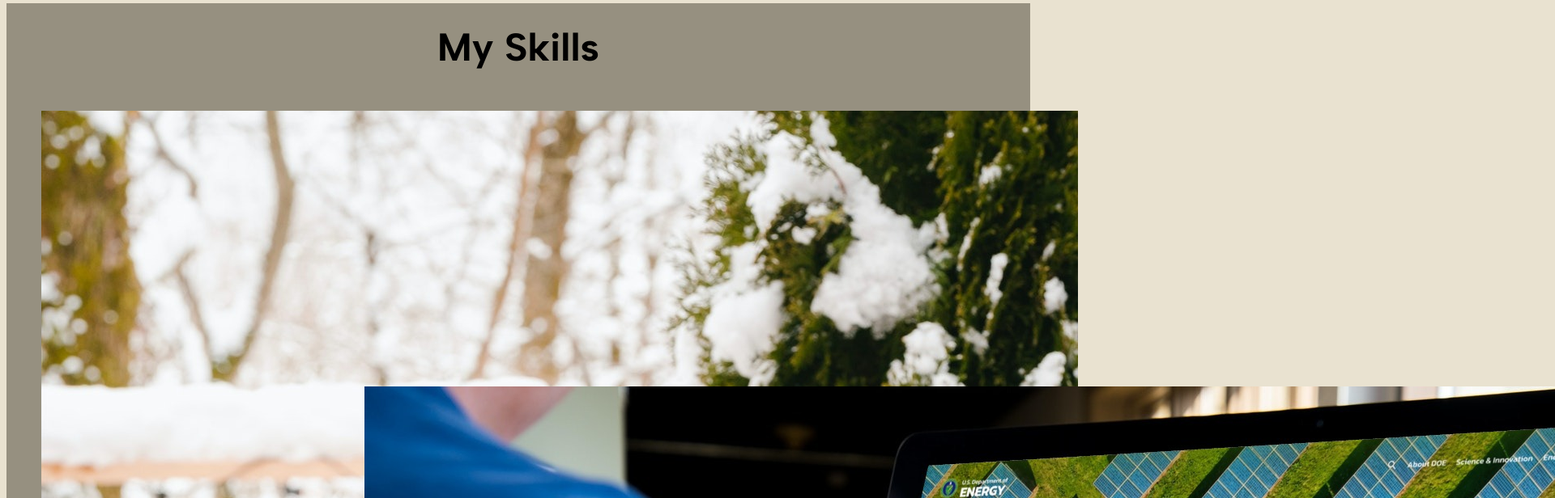
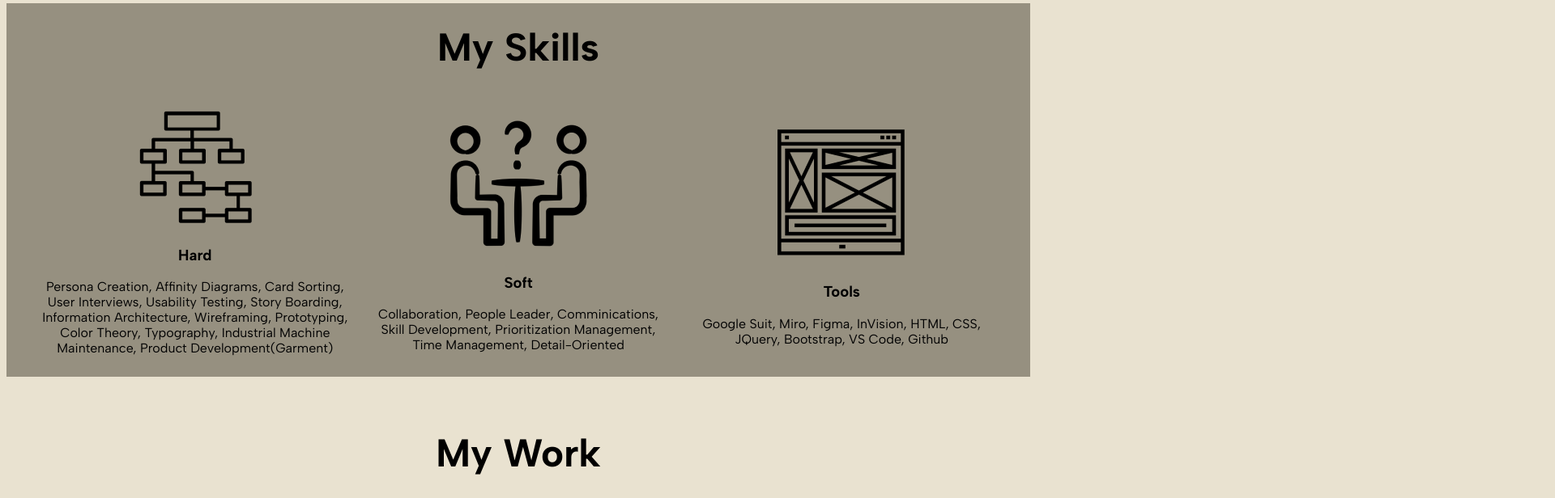
Before and after one commit to connorjjones/UX_UI_HW_18, a plain HTML site: page index.html in a window 1280 px wide. Shown: the part 840-1456 px from the top of the page at 81% size, 1920 px wide, since content can reach past the window. Drawn offline with Linux system fonts and the light colour scheme.

Commit message:
updating icons

```diff
--- a/index.html
+++ b/index.html
@@ -64,17 +64,17 @@
         <h1 class="sectionHeader">My Skills</h1>
         <div class="flexContainer">
             <div class="flexChild">
-                <img src="../UX_UI_HW_18/Images/CWWC_1.jpg">
+                <img src="/Images/noun-information-architecture-1871614 1.png">
                 <h3>Hard</h3>
                 <p>Persona Creation,    Affinity Diagrams,    Card Sorting,    User Interviews,    Usability Testing,    Story Boarding,    Information Architecture,     Wireframing,    Prototyping,    Color Theory,    Typography,    Industrial Machine Maintenance,    Product Development(Garment)</p>
             </div>
             <div class="flexChild">
-                <img src="/Images/DOE_1.jpg">
+                <img src="/Images/noun-interview-1603594 1.png">
                 <h3>Soft</h3>
                 <p>Collaboration,    People Leader,  Comminications,    Skill Development,    Prioritization Management,    Time Management,    Detail-Oriented</p>
             </div>
             <div class="flexChild">
-                <img src="../Images/noun-web-development-1353982 1.png">
+                <img src="/Images/noun-web-development-1353982 1.png">
                 <h3>Tools</h3>
                 <p>Google Suit,     Miro,    Figma,    InVision,    HTML,    CSS,    JQuery,    Bootstrap,   VS Code,   Github</p>
             </div>
```
